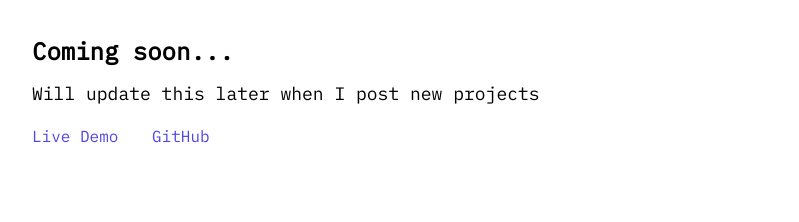
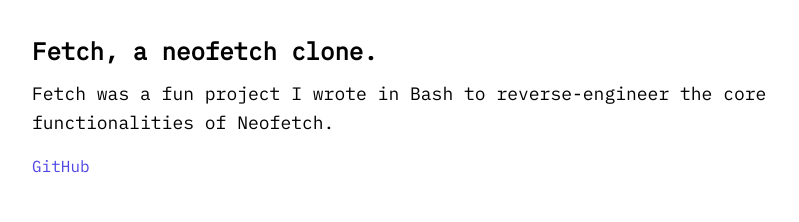
Before and after one commit to Shaikh-Rehan-Shakil/portfolio, a website built with Vite: page index.html in a window 1280 px wide. Shown: the part 578-800 px from the top of the page, without its empty margins (240-1039 px from the left). Built offline with nearby package versions, Linux system fonts and the light colour scheme.

Commit message:
Update index.html
added fetch to the selected work section :)).

```diff
--- a/index.html
+++ b/index.html
@@ -57,11 +57,11 @@
                 <h2 class="mb-10 text-4xl font-semibold">Selected work</h2>
                 <div class="space-y-12">
                     <div class="project">
-                        <h3 class="mb-3 text-2xl font-semibold">Coming soon...</h3>
-                        <p class="mb-4 text-lg leading-relaxed">Will update this later when I post new projects</p>
+                        <h3 class="mb-3 text-2xl font-semibold">Fetch, a neofetch clone.</h3>
+                        <p class="mb-4 text-lg leading-relaxed">Fetch was a fun project I wrote in Bash to reverse-engineer the core functionalities of Neofetch.</p>
                         <div class="space-x-6">
-                            <a href="https://github.com/shaikh-rehan-shakil" target="_blank" rel="noopener noreferrer" class="text-indigo-600 transition-colors duration-300 dark:text-purple-400 hover:underline">Live Demo</a>
-                            <a href="https://github.com/shaikh-rehan-shakil" target="_blank" rel="noopener noreferrer" class="text-indigo-600 transition-colors duration-300 dark:text-purple-400 hover:underline">GitHub</a>
+<!--                             <a href="https://github.com/shaikh-rehan-shakil" target="_blank" rel="noopener noreferrer" class="text-indigo-600 transition-colors duration-300 dark:text-purple-400 hover:underline">Live Demo</a> -->
+                            <a href="https://githun.com/shaikh-rehan-shakil/fetch" target="_blank" rel="noopener noreferrer" class="text-indigo-600 transition-colors duration-300 dark:text-purple-400 hover:underline">GitHub</a>
                         </div>
                     </div>
                 </div>
```
